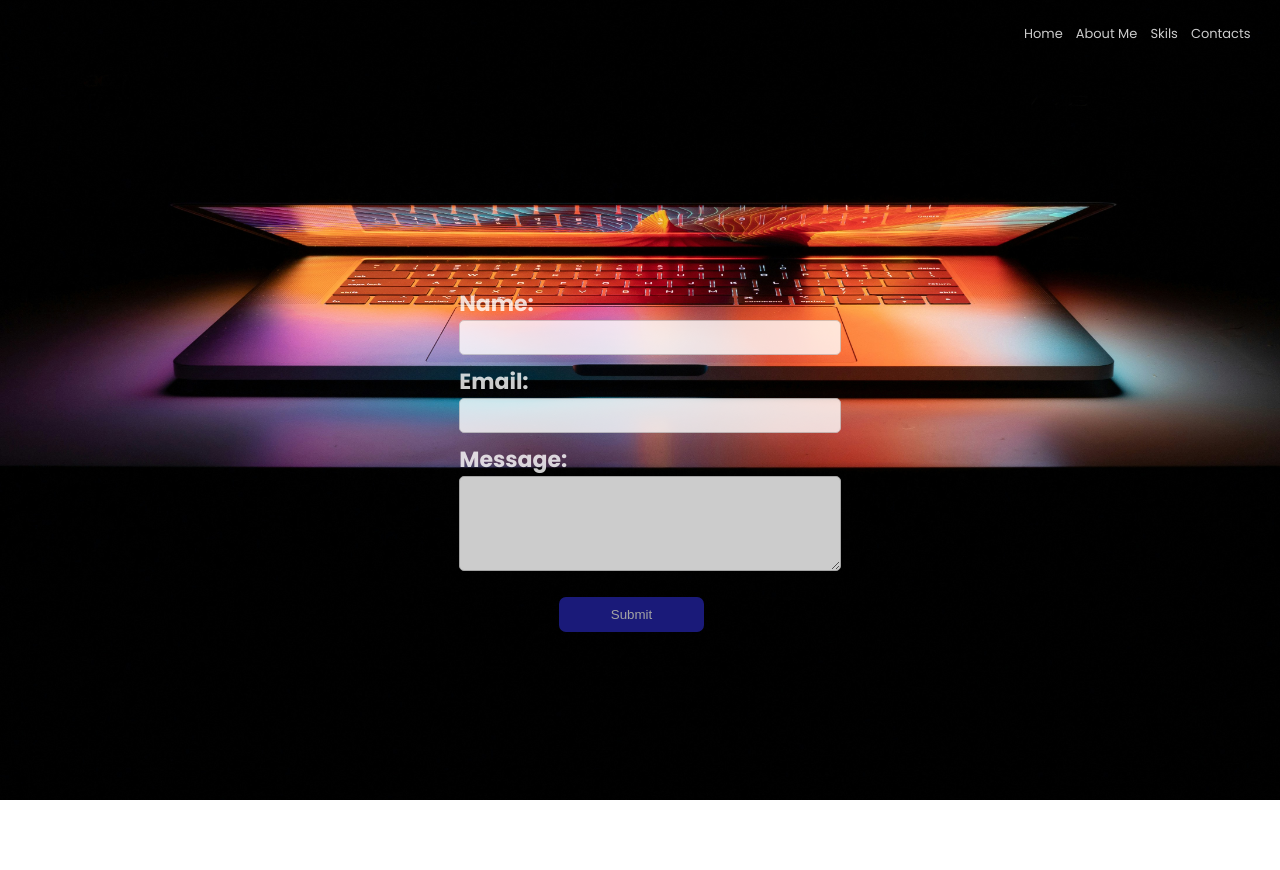
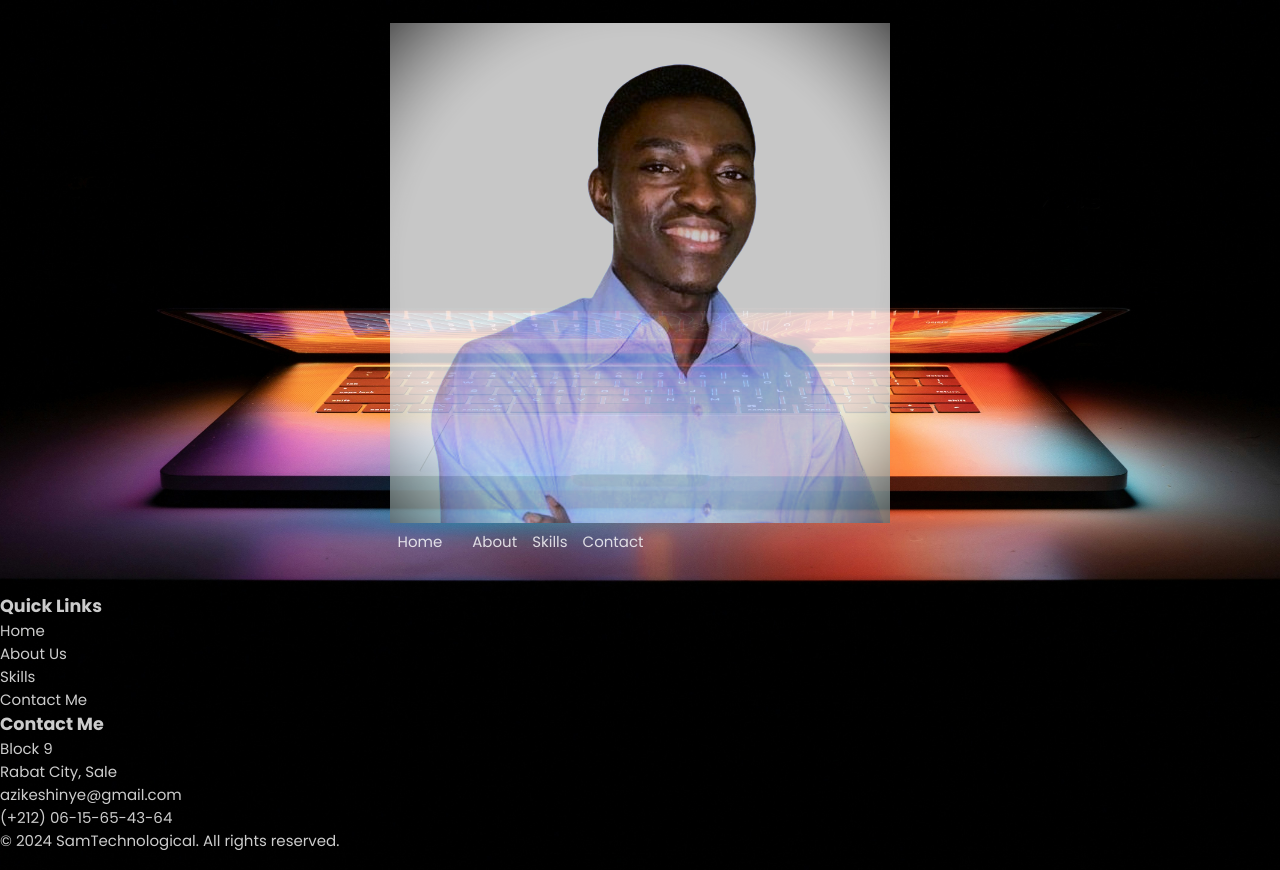
Before and after one commit to samzik234/Portfolio-Project, a plain HTML site: page All contacts/contact.html in a window 1280 px wide. Before the commit the page ends 800 px from the top, so only its background shows below. Drawn offline with Linux system fonts and the light colour scheme.

Commit message:
modifiedContactPage

```diff
--- a/All contacts/contact.html
+++ b/All contacts/contact.html
@@ -7,29 +7,40 @@
   <link rel="stylesheet" href="./../Style/contact.css">
 </head>
 <body>
-  <header class="header4">
-    <nav>
-    <ul><li><a href="./../index.html" target="_blank">Home</a></li>
-        <li><a href="./../about.html" target="_blank">About Me</a></li>
-        <li><a href="./../All Project/project.html" target="_blank">Skils</a></li>
-        <li><a href="./contact.html" target="_blank">Contacts</a></li>
+  <header class="header">
+    <div class="nav1">
+        <img src="/Images/simon.png" class="logo" alt="Icon">
+        <nav>
+            <ul>
+                <li><a href="../index.html">Home</h4</a></li>
+                <li><a href="../about.html">About</a></li>
+                <li><a href="../All Project/project.html">Skills</a></li>
+                <li><a href="../All contacts/contact.html">Contact</a></li>
+            </ul>
+        </nav>
+    </div>
+    </header>
+    <footer>
+      <div class="footer-container">
 
-    </ul>
-</nav>
-</div>
-</header>
-  <h1 class="animation">You can find me here </h1>
-  <div class="contact-form">
+          <div class="footer-column">
+              <h3>Quick Links</h3>
+              <ul>
+                  <li><a href="../index.html">Home</a></li>
+                  <li><a href="../about.html">About Us</a></li>
+                  <li><a href="../All Project/project.html">Skills</a></li>
+                  <li><a href="../All contacts/contact.html">Contact Me</a></li>
+              </ul>
+          </div>
+          <div class="footer-column">
+              <h3>Contact Me</h3>
+              <p>Block 9 <br> Rabat City, Sale<br>azikeshinye@gmail.com<br>(+212) 06-15-65-43-64</p>
+          </div>
+      </div>
 
-    <form action="mailto:your_email@example.com" method="post" enctype="text/plain">
-        <div class="c"><label for="name" style="font-size: 22px; font-weight: bold;">Name:</label><br></div>
-        <div class="c"><input type="text" id="name" name="name" required><br></div>
-        <div class="c"><label for="email"  style="font-size: 22px; font-weight: bold;">Email:</label><br></div>
-        <div class="c"><input type="email" id="email" name="email" required><br></div>
-        <div class="c"><label for="message" style="font-size: 22px; font-weight: bold; ">Message:</label><br></div>
-        <div class="c"><textarea id="message" name="message" rows="5" required></textarea><br></div>
-        <div class="c"><input type="submit" value="Submit"></div>
-    </form>
-</div>
+      <div class="footer-bottom">
+          <p>&copy; 2024 SamTechnological. All rights reserved.</p>
+      </div>
+  </footer>
 </body>
 </html>
```
